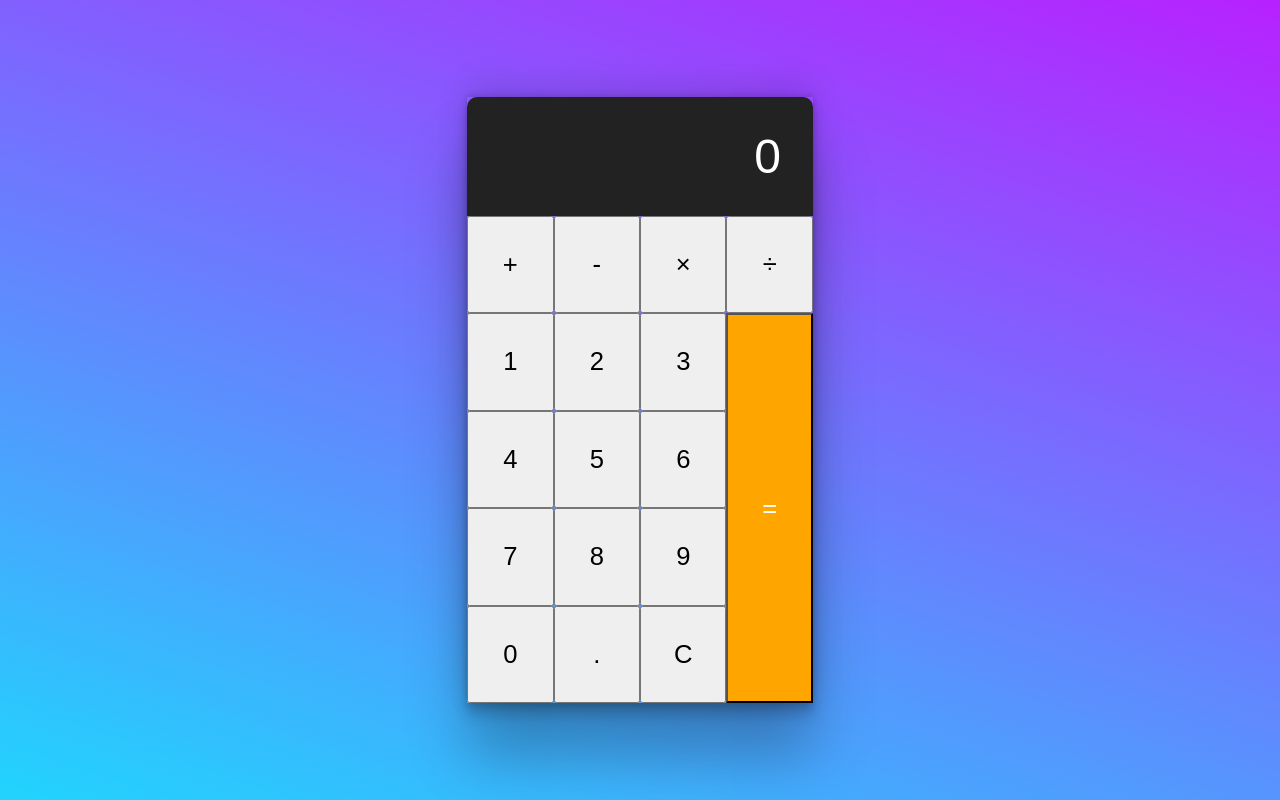
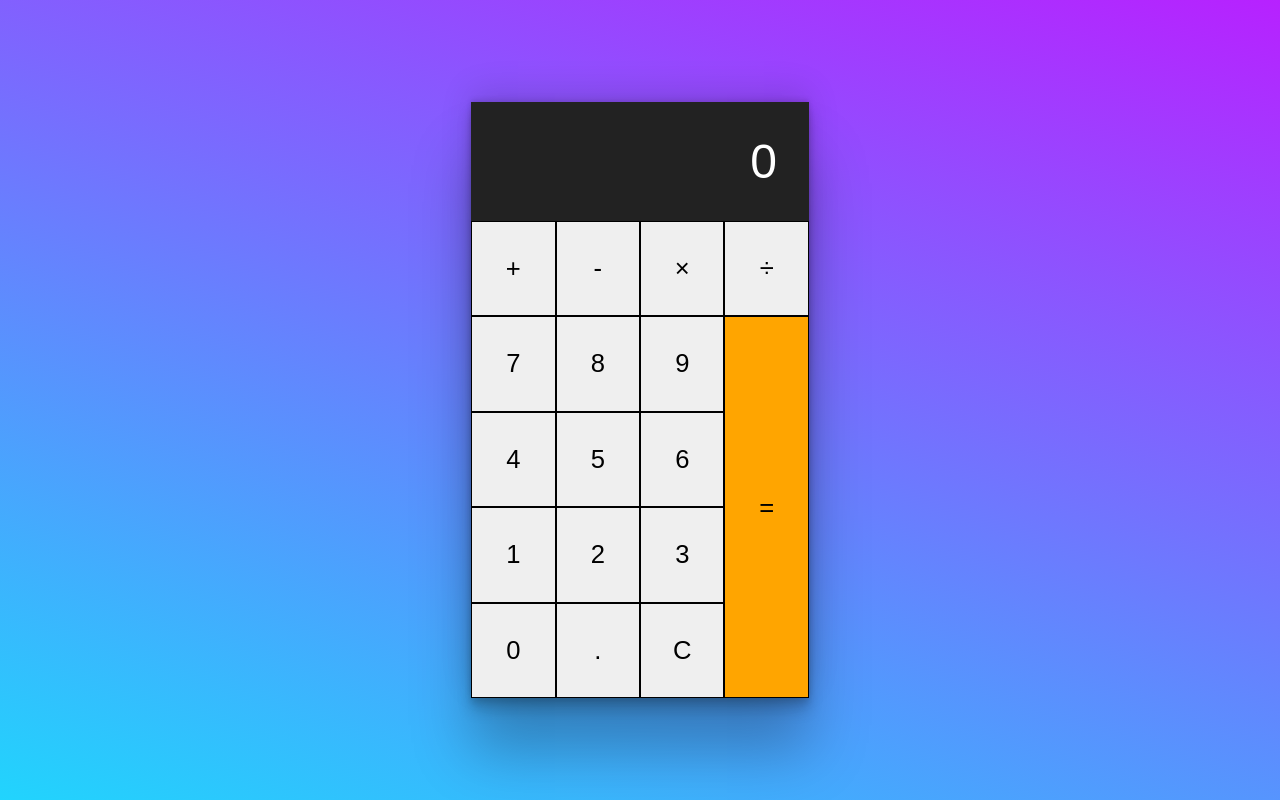
Before and after one commit to mo-rob-1/js-calculator, a plain HTML site: page index.html in a window 1280 px wide. Drawn offline with Linux system fonts and the light colour scheme.

Commit message:
updated stylesheets

```diff
--- a/css/style.scss
+++ b/css/style.scss
@@ -31,8 +31,6 @@
         background-color: #222;
         color: #fff;
         padding: 2rem;
-        border-top-left-radius: 10px;
-        border-top-right-radius: 10px;
     }
     &__buttons {
         font-size: 1.6rem;
@@ -47,41 +45,41 @@
     }
     &__buttons > button {
         padding: 2rem;
+        border: 1px solid;
     }
-    .zero {
+    [data-key="0"] {
         grid-area: zero;
     }
-    .one {
+    [data-key="1"] {
         grid-area: one;
     }
-    .two {
-        grid-area: two
+    [data-key="2"] {
+        grid-area: two;
     }
-    .three {
-        grid-area: three
+    [data-key="3"] {
+        grid-area: three;
     }
-    .four {
-        grid-area: four
+    [data-key="4"] {
+        grid-area: four;
     }
-    .five {
-        grid-area: five
+    [data-key="5"] {
+        grid-area: five;
     }
-    .six {
+    [data-key="6"] {
         grid-area: six;
     }
-    .seven {
+    [data-key="7"] {
         grid-area: seven;
     }
-    .eight {
+    [data-key="8"] {
         grid-area: eight;
     }
-    .nine {
+    [data-key="9"] {
         grid-area: nine;
     }
     .equal {
         grid-area: equal;
         background-color: orange;
-        color: #fff;
     }
     .decimal {
         grid-area: decimal;
@@ -90,3 +88,7 @@
         grid-area: clear;
     }
 }
+
+[data-state="selected"] {
+    background: rgb(184, 184, 184);
+}
```
Also changed, not shown: css/style.css, 1 other file.
